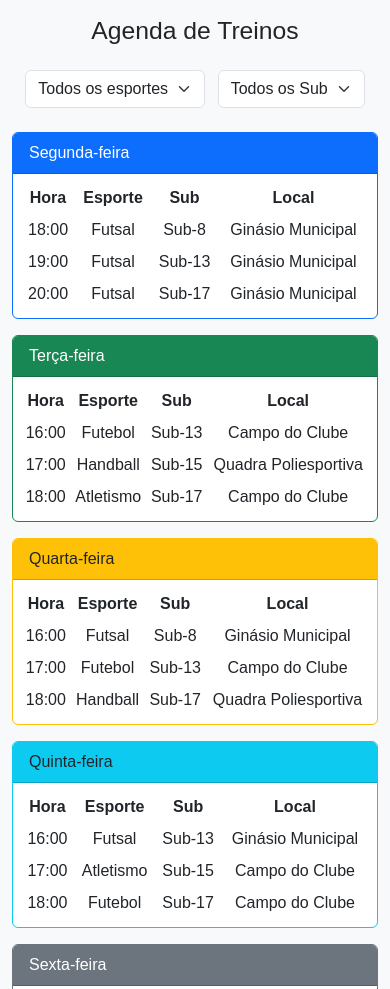
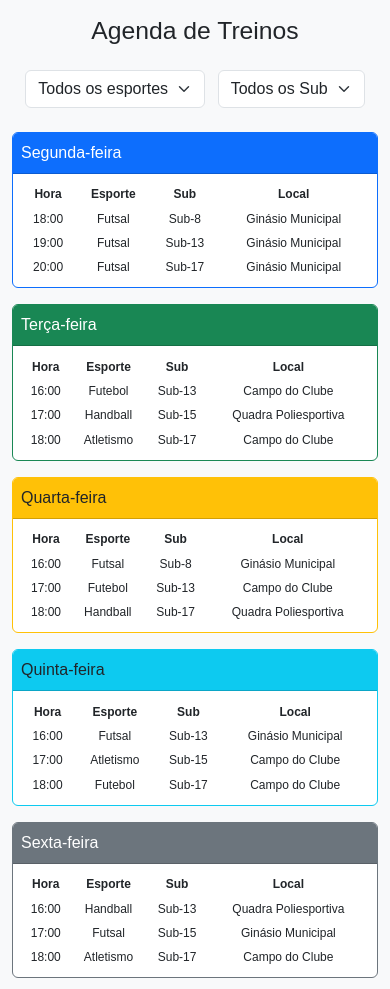
Before and after one commit to Guilherme-Ramon/futebol-clube, a plain HTML site: page index.html in a window 390 px wide. Shown: the part 6240-7229 px from the top of the page. Drawn offline with nearby package versions, Linux system fonts and the light colour scheme.

Commit message:
Update style.css

```diff
--- a/assets/css/style.css
+++ b/assets/css/style.css
@@ -171,3 +171,22 @@ a,
 button {
     font-family: "Propins", sans-serif;
 }
+
+/* Ajustes para telas pequenas */
+#cardsTreinos .table th,
+#cardsTreinos .table td {
+    font-size: 0.8rem;
+    padding: 0.25rem;
+}
+
+@media (max-width: 576px) {
+    #cardsTreinos .card-header {
+        font-size: 1rem;
+        padding: 0.5rem;
+    }
+    #cardsTreinos .table th,
+    #cardsTreinos .table td {
+        font-size: 0.7rem;
+        padding: 0.2rem;
+    }
+}
```
